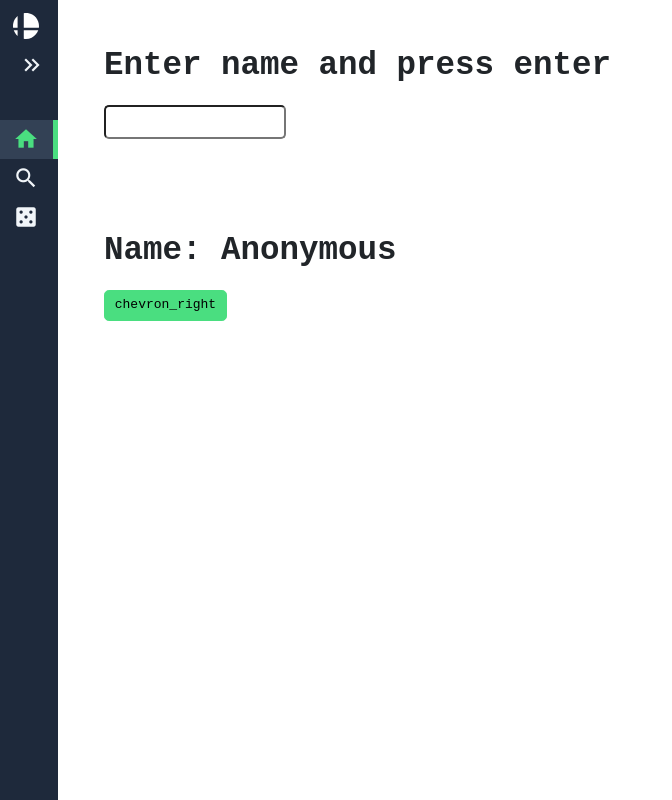
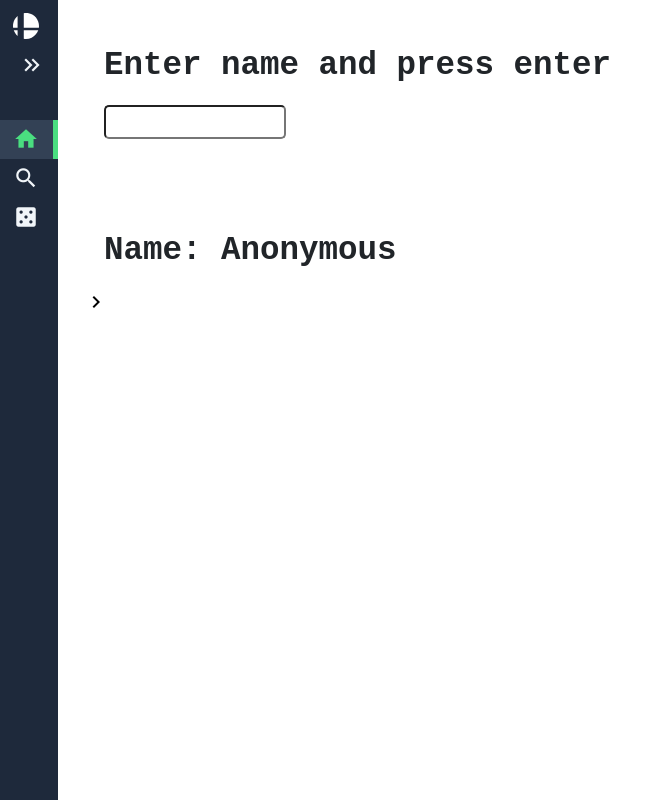
Before and after one commit to johntonnang/smashwiki-app, a Vue app in the folder my-project/: page / in a window 1280 px wide. Shown: the whole page, without its empty margins (0-672 px from the left). Built offline with nearby package versions, Linux system fonts and the light colour scheme.

Commit message:
Testing button changes

```diff
--- a/my-project/src/components/CustomEvent.vue
+++ b/my-project/src/components/CustomEvent.vue
@@ -28,7 +28,7 @@ export default {
   <main class="home-page">
     <div>
       <h1>Name: {{ nameResult ? nameResult : 'Anonymous' }}</h1>
-      <button @click="nextRoute" class="material-icons btn btn-primary">chevron_right</button>
+      <button @click="nextRoute" class="material-icons">chevron_right</button>
     </div>
 </main>
 </template>
```
